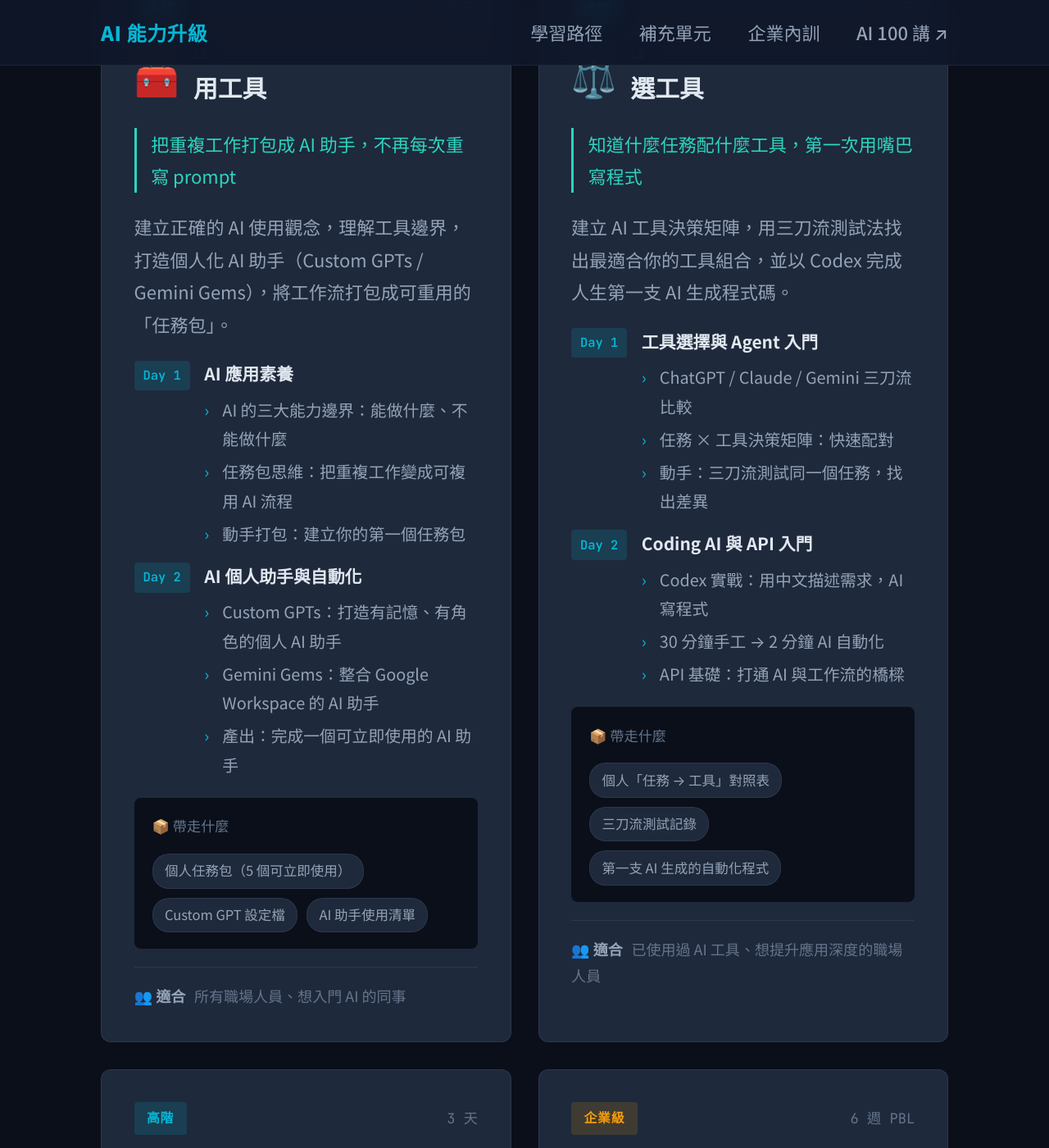
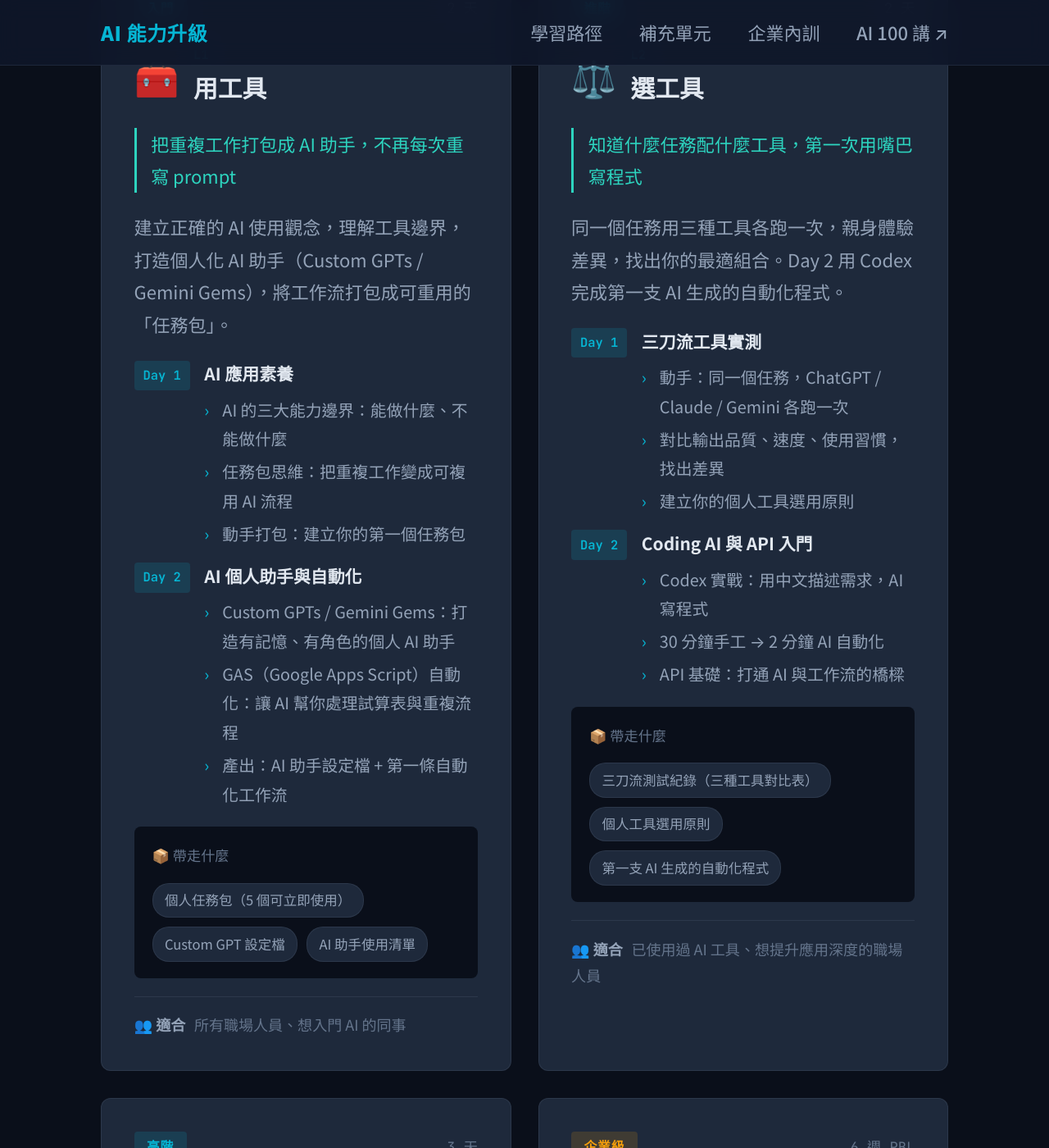
Before and after one commit to ai-cooperation/ai-path, a Jekyll site: the page built from index.md, in a window 1280 px wide and 1400 px high, scrolled down 1775 px. Shown: the whole window at 82% size. Built offline with Jekyll 4.4.1, drawn with Linux system fonts in a browser that asks for light colours.

Commit message:
content: L1 D2加GAS, L2改動手三刀流重心, 按鈕改免費諮詢

```diff
--- a/_data/levels.yml
+++ b/_data/levels.yml
@@ -16,9 +16,9 @@
     - label: "Day 2"
       title: "AI 個人助手與自動化"
       bullets:
-        - "Custom GPTs：打造有記憶、有角色的個人 AI 助手"
-        - "Gemini Gems：整合 Google Workspace 的 AI 助手"
-        - "產出：完成一個可立即使用的 AI 助手"
+        - "Custom GPTs / Gemini Gems：打造有記憶、有角色的個人 AI 助手"
+        - "GAS（Google Apps Script）自動化：讓 AI 幫你處理試算表與重複流程"
+        - "產出：AI 助手設定檔 + 第一條自動化工作流"
   outcomes:
     - "個人任務包（5 個可立即使用）"
     - "Custom GPT 設定檔"
@@ -32,14 +32,14 @@
   color: "teal"
   tag: "進階"
   tagline: "知道什麼任務配什麼工具，第一次用嘴巴寫程式"
-  desc: "建立 AI 工具決策矩陣，用三刀流測試法找出最適合你的工具組合，並以 Codex 完成人生第一支 AI 生成程式碼。"
+  desc: "同一個任務用三種工具各跑一次，親身體驗差異，找出你的最適組合。Day 2 用 Codex 完成第一支 AI 生成的自動化程式。"
   days_content:
     - label: "Day 1"
-      title: "工具選擇與 Agent 入門"
+      title: "三刀流工具實測"
       bullets:
-        - "ChatGPT / Claude / Gemini 三刀流比較"
-        - "任務 × 工具決策矩陣：快速配對"
-        - "動手：三刀流測試同一個任務，找出差異"
+        - "動手：同一個任務，ChatGPT / Claude / Gemini 各跑一次"
+        - "對比輸出品質、速度、使用習慣，找出差異"
+        - "建立你的個人工具選用原則"
     - label: "Day 2"
       title: "Coding AI 與 API 入門"
       bullets:
@@ -47,8 +47,8 @@
         - "30 分鐘手工 → 2 分鐘 AI 自動化"
         - "API 基礎：打通 AI 與工作流的橋樑"
   outcomes:
-    - "個人「任務 → 工具」對照表"
-    - "三刀流測試記錄"
+    - "三刀流測試紀錄（三種工具對比表）"
+    - "個人工具選用原則"
     - "第一支 AI 生成的自動化程式"
   who: "已使用過 AI 工具、想提升應用深度的職場人員"
 
--- a/enterprise.md
+++ b/enterprise.md
@@ -59,7 +59,7 @@ description: "客製化 AI 能力升級企業培訓，依照團隊現況設計 L
           </tr>
           <tr>
             <td><strong>L2</strong> 選工具</td>
-            <td>工具決策矩陣，第一次寫 AI 程式</td>
+            <td>三刀流實測：親身體驗工具差異，第一次寫 AI 程式</td>
             <td>2 天</td>
             <td>進階使用者、主管</td>
           </tr>
@@ -106,7 +106,7 @@ description: "客製化 AI 能力升級企業培訓，依照團隊現況設計 L
     <h2>開始規劃你的團隊培訓</h2>
     <p>歡迎來信說明公司背景、團隊規模、期望學習方向，<br>我們會回覆適合的方案建議。</p>
     <a href="mailto:aicooperation.tw@gmail.com" class="contact-email">✉ aicooperation.tw@gmail.com</a>
-    <a href="mailto:aicooperation.tw@gmail.com?subject=企業內訓詢問&body=公司名稱：%0A團隊規模：%0A感興趣的等級：%0A期望時間：%0A其他說明：" class="btn-primary btn-large">寄送詢問信 →</a>
+    <a href="mailto:aicooperation.tw@gmail.com?subject=企業內訓詢問&body=公司名稱：%0A團隊規模：%0A感興趣的等級：%0A期望時間：%0A其他說明：" class="btn-primary btn-large">免費諮詢 →</a>
   </div>
 
 </div>
```
